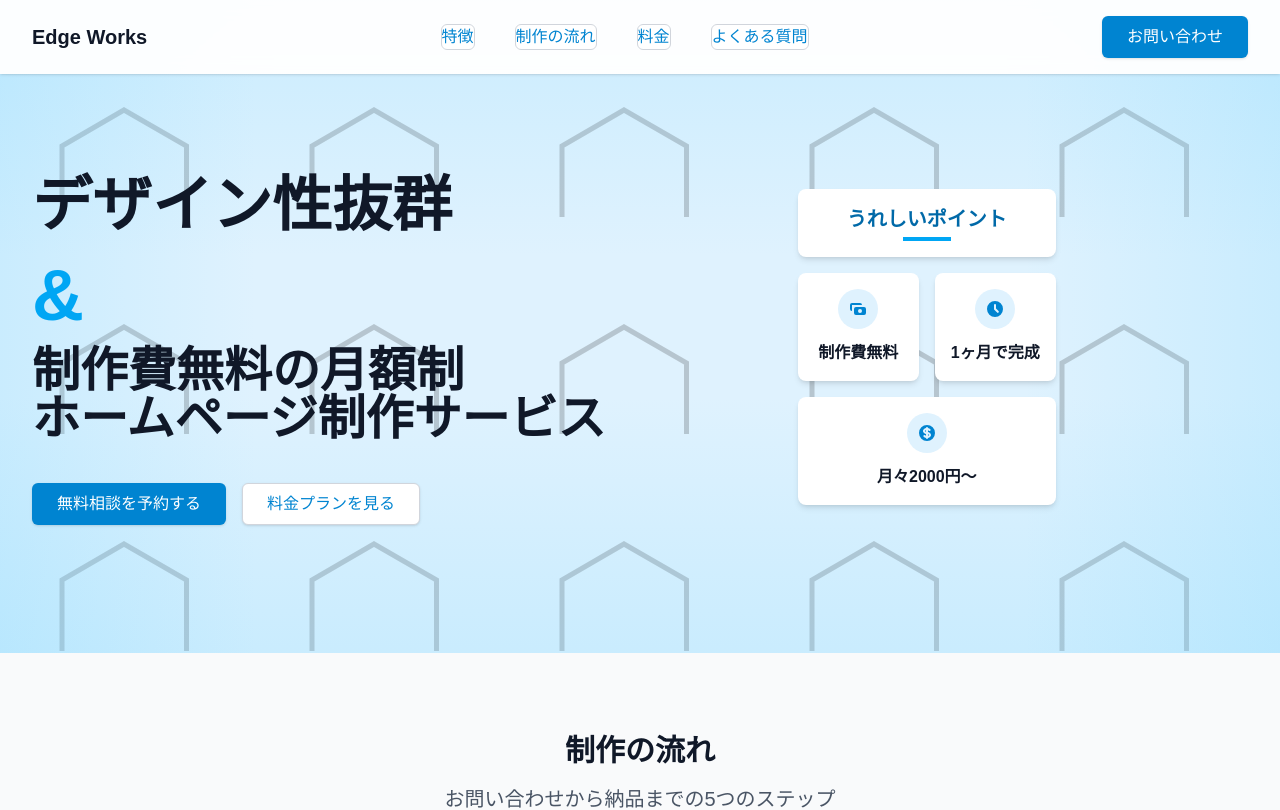
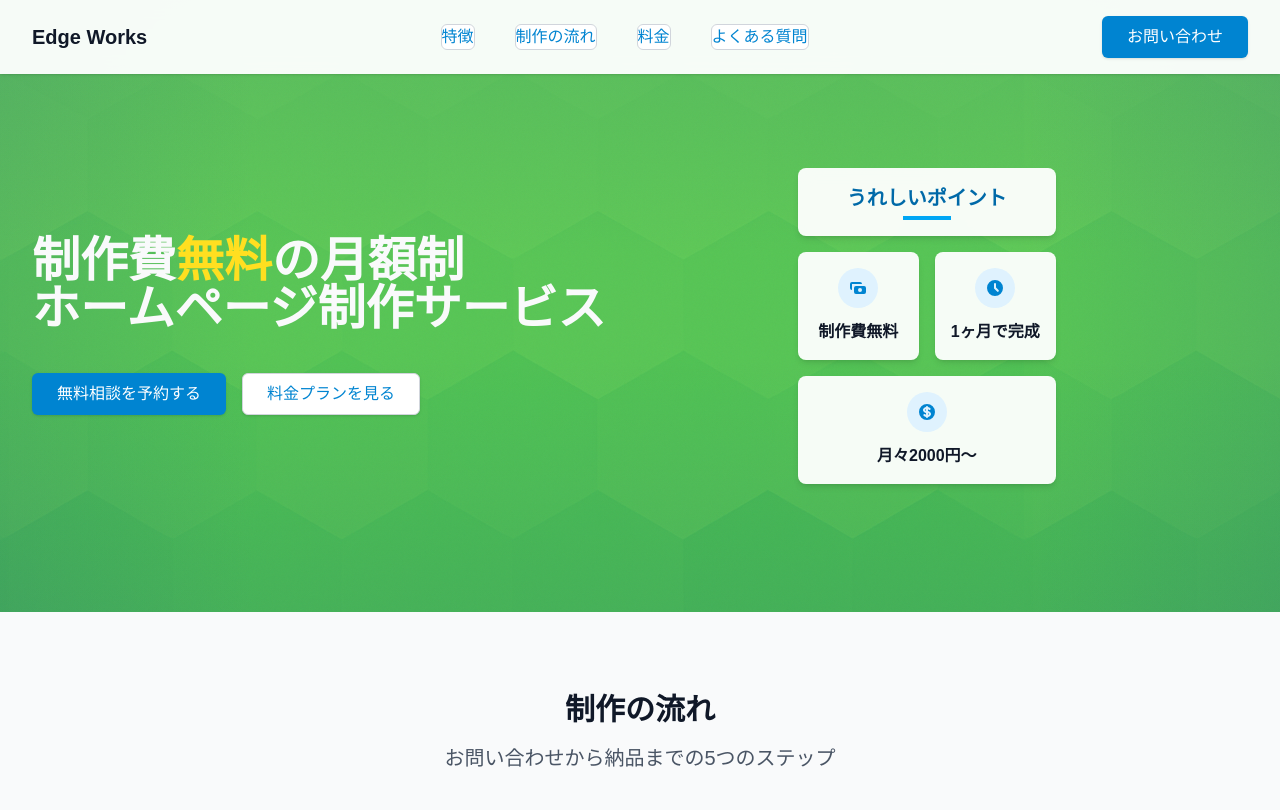
Before and after one commit to ryosuke-horie/edge-works, a Next.js app: page / in a window 1280 px wide. Shown: the top 810 px of the page. Built offline with nearby package versions, Linux system fonts and the light colour scheme.

Commit message:
fix: ヒーローセクションの背景を画像に変更し、デザインを改善

```diff
--- a/src/components/sections/Hero.tsx
+++ b/src/components/sections/Hero.tsx
@@ -3,49 +3,27 @@ import Button from "../ui/Button";
 export default function Hero() {
 	return (
 		<section className="relative pt-24 pb-24 lg:pt-32 lg:pb-32 overflow-hidden">
-			{/* Background Elements */}
-			<div className="absolute inset-0 bg-sky-100 overflow-hidden">
-				{/* Hexagon pattern background */}
-				<div className="absolute inset-0 opacity-20">
-					<svg width="100%" height="100%" xmlns="http://www.w3.org/2000/svg">
-						<defs>
-							<pattern
-								id="hexagons"
-								width="50"
-								height="43.4"
-								patternUnits="userSpaceOnUse"
-								patternTransform="scale(5)"
-							>
-								<polygon
-									points="24.8,22 37.3,29.2 37.3,43.7 24.8,50.9 12.4,43.7 12.4,29.2"
-									fill="none"
-									stroke="currentColor"
-									strokeWidth="1"
-								/>
-							</pattern>
-						</defs>
-						<rect width="100%" height="100%" fill="url(#hexagons)" />
-					</svg>
-				</div>
-
-				{/* Gradient overlays */}
-				<div className="absolute top-0 left-0 right-0 h-64 bg-gradient-to-b from-sky-300 to-transparent opacity-20" />
-				<div className="absolute bottom-0 left-0 right-0 h-64 bg-gradient-to-t from-sky-300 to-transparent opacity-20" />
-				<div className="absolute inset-y-0 left-0 w-64 bg-gradient-to-r from-sky-300 to-transparent opacity-20" />
-				<div className="absolute inset-y-0 right-0 w-64 bg-gradient-to-l from-sky-300 to-transparent opacity-20" />
+			{/* Background Image */}
+			<div className="absolute inset-0 overflow-hidden">
+				<div
+					className="absolute inset-0 bg-repeat"
+					style={{ backgroundImage: 'url("/hero_tex_green.png")' }}
+				/>
+				<div className="absolute top-0 left-0 right-0 h-64 bg-gradient-to-b from-blue-900 to-transparent opacity-10" />
+				<div className="absolute bottom-0 left-0 right-0 h-64 bg-gradient-to-t from-blue-900 to-transparent opacity-10" />
+				<div className="absolute inset-y-0 left-0 w-64 bg-gradient-to-r from-blue-900 to-transparent opacity-10" />
+				<div className="absolute inset-y-0 right-0 w-64 bg-gradient-to-l from-blue-900 to-transparent opacity-10" />
 			</div>
 
 			<div className="relative z-10 max-w-7xl mx-auto px-4 sm:px-6 lg:px-8 pt-10">
 				<div className="flex flex-col lg:flex-row lg:items-center lg:justify-between">
 					{/* Left Content */}
 					<div className="max-w-2xl mb-12 lg:mb-0">
-						<h1 className="text-4xl md:text-5xl lg:text-6xl font-bold text-gray-900 leading-tight">
-							<span className="block">デザイン性抜群</span>
-							<span className="block text-5xl md:text-6xl lg:text-7xl text-sky-500 my-4">
-								&
-							</span>
-							<span className="block text-3xl md:text-4xl lg:text-5xl">
-								制作費無料の月額制
+						<h1 className="text-4xl md:text-5xl lg:text-6xl font-bold leading-tight">
+							<span className="block text-3xl md:text-4xl lg:text-5xl text-gray-50">
+								制作費
+								<span className="text-yellow-300 font-extrabold">無料</span>
+								の月額制
 								<br />
 								ホームページ制作サービス
 							</span>
@@ -60,7 +38,7 @@ export default function Hero() {
 
 					{/* Right Content - Feature Boxes */}
 					<div className="grid grid-cols-2 gap-4 max-w-md mx-auto">
-						<div className="col-span-2 bg-white rounded-lg shadow-md p-4 text-center">
+						<div className="col-span-2 bg-white/95 backdrop-blur rounded-lg shadow-md p-4 text-center">
 							<h3 className="text-xl font-bold text-sky-700 mb-1">
 								うれしいポイント
 							</h3>
@@ -111,7 +89,7 @@ function FeatureBox({
 	};
 
 	return (
-		<div className="bg-white rounded-lg shadow-md p-4 text-center hover:shadow-lg transition-shadow">
+		<div className="bg-white/95 backdrop-blur rounded-lg shadow-md p-4 text-center hover:shadow-lg transition-shadow">
 			<div className="w-10 h-10 mx-auto bg-sky-100 rounded-full flex items-center justify-center mb-3">
 				<svg
 					xmlns="http://www.w3.org/2000/svg"
```
Also changed, not shown: public/hero_tex_blue.png (added), public/hero_tex_green.png (added).
